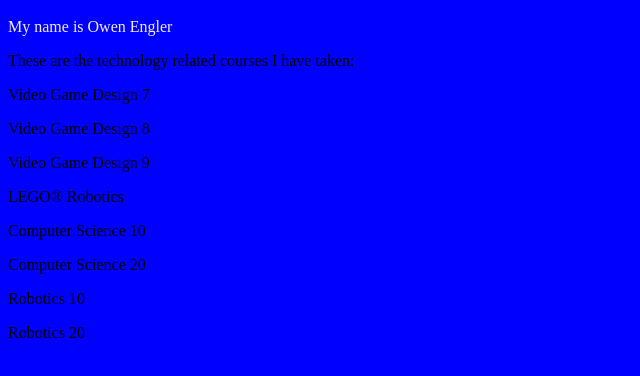
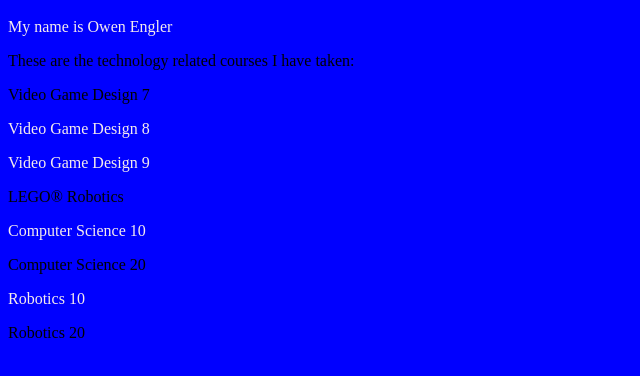
Before and after one commit to OwenEngler/project, a plain HTML site: page index.html in a window 1280 px wide. Shown: the part 48-424 px from the top of the page, without its empty margins (0-640 px from the left). Drawn offline with Linux system fonts and the light colour scheme.

Commit message:
Update index.html

```diff
--- a/index.html
+++ b/index.html
@@ -11,12 +11,12 @@
     <p style="color:#F5EBED;">My name is Owen Engler</p>
     <p>These are the technology related courses I have taken:<p>
     <p>Video Game Design 7</p>
-    <p>Video Game Design 8</p>
-    <p>Video Game Design 9</p>
+    <p style="color:#F5EBED;">Video Game Design 8</p>
+    <p style="color:#F5EBED;">Video Game Design 9</p>
     <p>LEGO® Robotics</p>
-    <p>Computer Science 10</p>
+    <p style="color:#F5EBED;">Computer Science 10</p>
     <p>Computer Science 20</p>
-    <p>Robotics 10</p>
+    <p style="color:#F5EBED;">Robotics 10</p>
     <p>Robotics 20</p>
 </body>
 </html>
```
